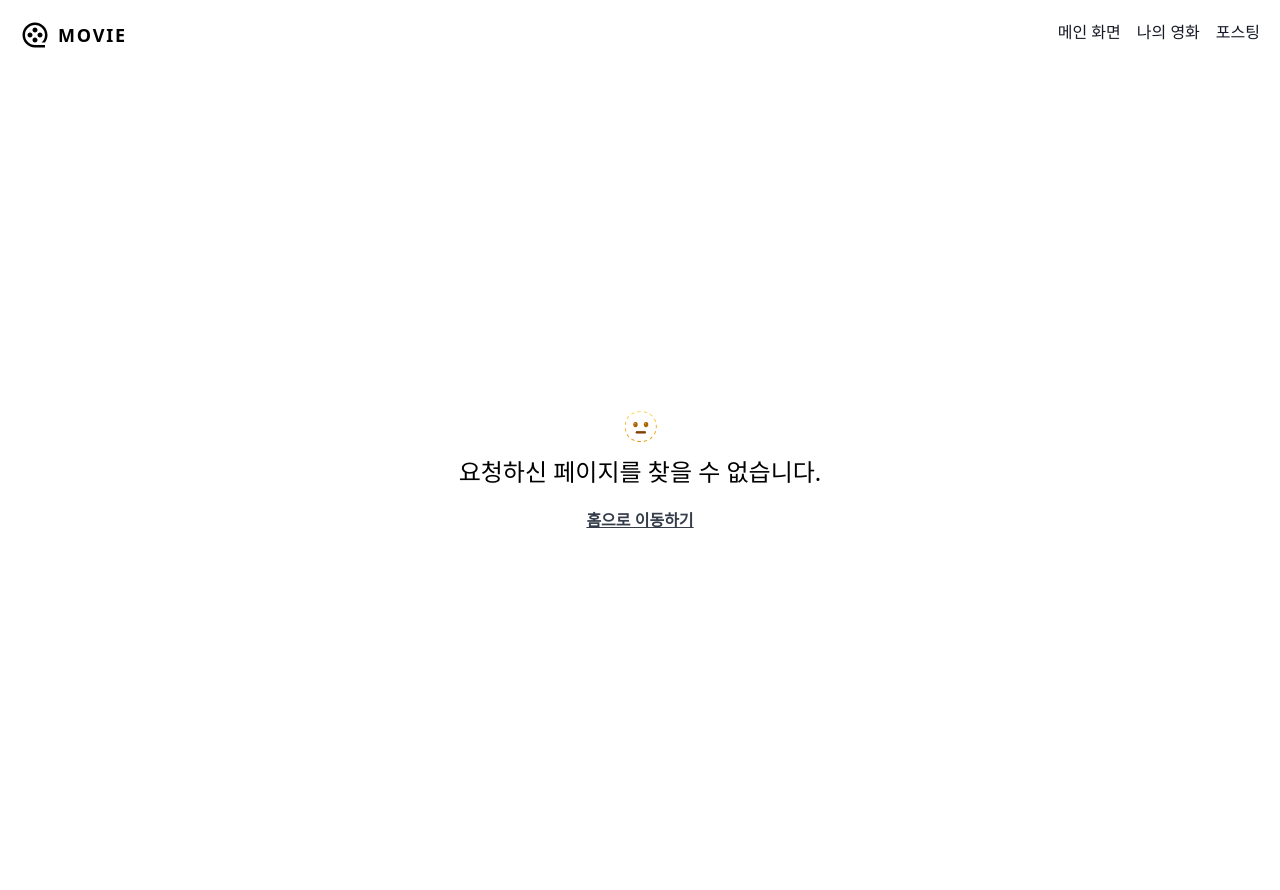
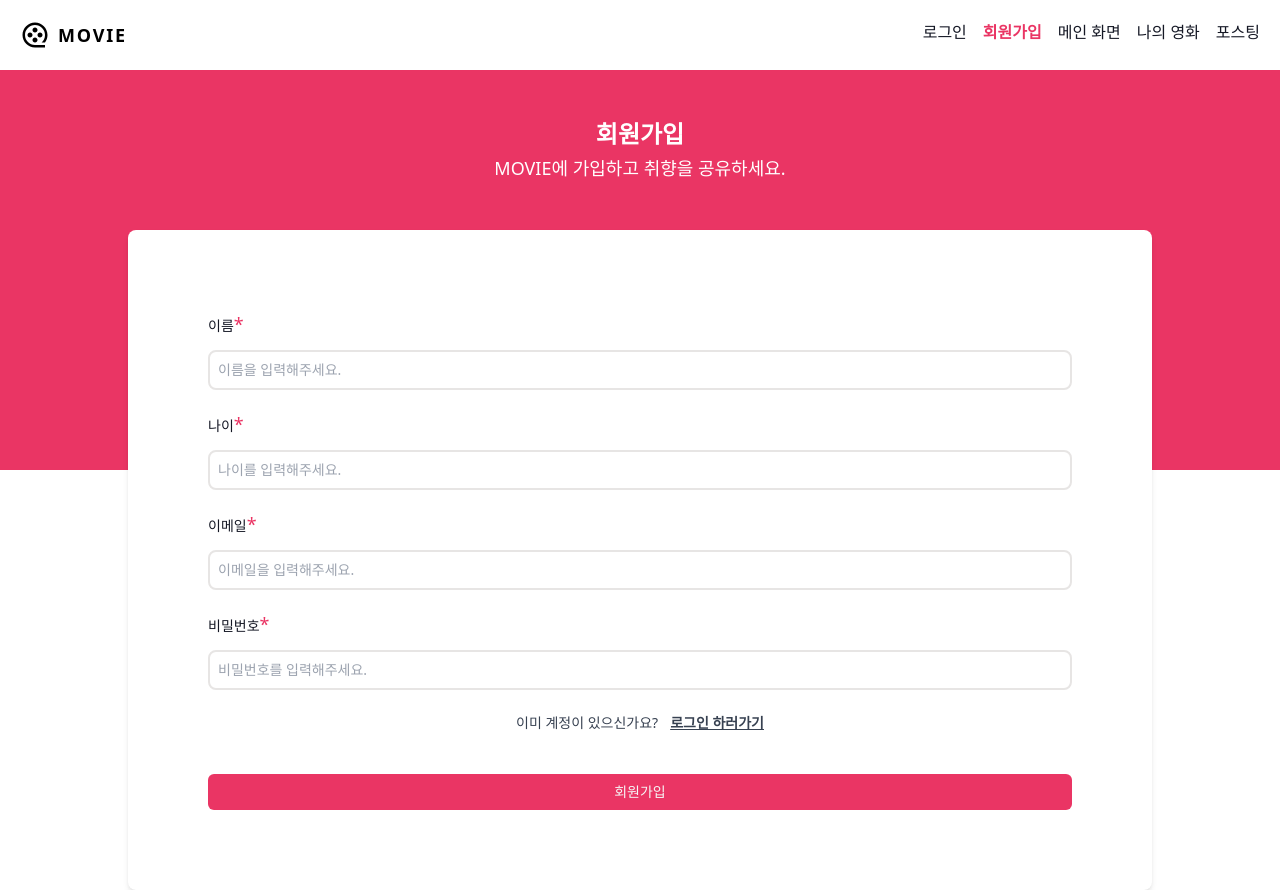
Before and after one commit to daindaind/next-app-ts-favorite-movie, a Next.js app: page /signup in a window 1280 px wide. Before the commit this address had no page. Built offline with nearby package versions, Linux system fonts and the light colour scheme.

Commit message:
Feat: Signup Page SSR 구현, 회원가입 api 연결

```diff
--- /dev/null
+++ b/app/login/page.tsx
@@ -0,0 +1,9 @@
+import React from 'react'
+
+function LoginPage() {
+  return (
+    <div>LoginPage</div>
+  )
+}
+
+export default LoginPage;
--- /dev/null
+++ b/app/signup/page.tsx
@@ -0,0 +1,90 @@
+import Button from '@/components/common/Button'
+import Input from '@/components/common/Input'
+import { API_URL, PAGE_URL } from '@/constants/router'
+import Link from 'next/link'
+import React from 'react'
+import { redirect } from 'next/navigation'
+
+async function create(formData: FormData) {
+   'use server'
+
+   const data = {
+      username: formData.get('username'),
+      age: formData.get('age'),
+      email: formData.get('email'),
+      password: formData.get('password'),
+   };
+
+   try {
+      const res = await fetch(`http://localhost:3000${API_URL.SINGUP}`, {
+         method: 'POST',
+         headers: {
+            'Content-Type': "application/json"
+         },
+         body: JSON.stringify({
+            email: String(data.email),
+            password: String(data.password)
+         })
+      });
+
+      if (res.status === 200) {
+         redirect(`${PAGE_URL.LOGIN}`);
+      }
+   } catch (error) {
+      console.error('Signup failed:', error);
+   }
+
+   console.log(data);
+};
+
+function SignupPage() {
+  return (
+   <form className='relative h-screen w-full' action={create}>
+      <div className='flex flex-col items-center h-[50vh] bg-cherry-pink'>
+         <h1 className='text-white font-semibold text-2xl mt-12'>회원가입</h1>
+         <h3 className='text-white font-light text-lg mt-1'>MOVIE에 가입하고 취향을 공유하세요.</h3>
+
+         <div className='absolute w-[80%] bg-white z-50 top-40 rounded-lg p-20 shadow-md max-w-[1056px]'>
+            <div className="flex flex-col gap-3 w-full">
+               <p className="text-gray-08 text-sm font-normal">이름<span className='text-cherry-pink text-lg'>*</span></p>
+               <Input
+                  name='username'
+                  placeholder="이름을 입력해주세요."
+               />
+            </div>
+            <div className="flex flex-col gap-3 w-full mt-5">
+               <p className="text-gray-08 text-sm font-normal">나이<span className='text-cherry-pink text-lg'>*</span></p>
+               <Input
+                  name='age'
+                  placeholder="나이를 입력해주세요."
+               />
+            </div>
+            <div className="flex flex-col gap-3 w-full mt-5">
+               <p className="text-gray-08 text-sm font-normal">이메일<span className='text-cherry-pink text-lg'>*</span></p>
+               <Input
+                  name='email'
+                  placeholder="이메일을 입력해주세요."
+               />
+            </div>
+            <div className="flex flex-col gap-3 w-full mt-5">
+               <p className="text-gray-08 text-sm font-normal">비밀번호<span className='text-cherry-pink text-lg'>*</span></p>
+               <Input
+                  name='password'
+                  type='password'
+                  placeholder="비밀번호를 입력해주세요."
+               />
+            </div>
+            <div className='flex flex-row justify-center gap-3 mt-5'>
+               <p className='self-center text-sm text-gray-700 mt-[2px]'>이미 계정이 있으신가요?</p>
+               <Link href="/login"><span className='text-sm text-gray-700 font-semibold hover:text-cherry-pink underline'>로그인 하러가기</span></Link>
+            </div>
+            <div className='flex flex-col w-full mt-10'>
+               <Button label="회원가입" type="submit" />
+            </div>
+         </div>
+      </div>
+   </form>
+  )
+}
+
+export default SignupPage
--- a/components/common/Button.tsx
+++ b/components/common/Button.tsx
@@ -1,5 +1,3 @@
-'use client'
-
 interface ButtomProps {
    label: string;
    onClick?: (e: any) => void;
@@ -9,7 +7,7 @@ interface ButtomProps {
 const Button = ({ label, onClick, type }: ButtomProps) => {
    return (
      <button
-       className="p-2 bg-cherry-pink border-none rounded-md transition ease-in delay-75 hover:cursor-pointer hover:scale-90 transform-gpu"
+       className="p-2 bg-cherry-pink border-none rounded-md transition ease-in delay-75 hover:cursor-pointer hover:scale-95 transform-gpu"
        onClick={onClick}
        type={type}
      >
--- a/components/common/Input.tsx
+++ b/components/common/Input.tsx
@@ -1,19 +1,20 @@
-'use client'
 
 interface InputProps {
-   value: string;
-   onChange: (e: React.ChangeEvent<HTMLInputElement>) => void;
+   value?: string;
+   onChange?: (e: React.ChangeEvent<HTMLInputElement>) => void;
    placeholder: string;
    type?: string;
+   name?: string;
 }
 
-const Input = ({ value, onChange, placeholder, type }: InputProps) => {
+const Input = ({ value, onChange, placeholder, type, name }: InputProps) => {
    return (
      <input
        value={value}
        onChange={onChange}
        placeholder={placeholder}
        type={type}
+       name={name}
        className="w-full bg-white border-2 border-stone-200 rounded-lg p-2 text-sm focus:outline-none"
      />
    );
--- a/components/common/Navbar.tsx
+++ b/components/common/Navbar.tsx
@@ -20,6 +20,12 @@ function Navbar({}: NavbarProps) {
       </Link>
       <div className="flex flex-row justify-end align-middle flex-1 gap-4">
         <li>
+          <Link href={PAGE_URL.LOGIN} className={currentPath === PAGE_URL.LOGIN ? "font-bold text-cherry-pink no-underline" : "flex font-medium text-default-text no-underline"}>로그인</Link>
+        </li>
+        <li>
+          <Link href={PAGE_URL.SINGUP} className={currentPath === PAGE_URL.SINGUP ? "font-bold text-cherry-pink no-underline" : "flex font-medium text-default-text no-underline"}>회원가입</Link>
+        </li>
+        <li>
           <Link href={PAGE_URL.BASE} className={currentPath === PAGE_URL.BASE ? "font-bold text-cherry-pink no-underline" : "flex font-medium text-default-text no-underline"}>메인 화면</Link>
         </li>
         <li>
--- a/constants/router.ts
+++ b/constants/router.ts
@@ -3,10 +3,25 @@ const PAGE_URL = {
    MOVIES: "/movies",
    MOVIE_DETAIL: `/movies/detail`,
    POST: "/post",
+   LOGIN: '/login',
+   SINGUP: '/signup'
  };
 
+
+const BASE_URL = {
+  AUTH: 'auth'
+}
+
  const API_URL = {
-   PRODUCTS: '/products'
+   PRODUCTS: '/products',
+
+   // auth
+   LOGIN: `/${BASE_URL.AUTH}/login`,
+   SINGUP: `/${BASE_URL.AUTH}/signup`,
+   REFRESH: `/${BASE_URL.AUTH}/refresh`,
+   ME: `/${BASE_URL.AUTH}/me`,
+   LOGOUT: `/${BASE_URL.AUTH}/logout`,
+   CATEGOTY: `/${BASE_URL.AUTH}/category`
  }
 
  export { PAGE_URL, API_URL };
```
Also changed, not shown: api/auth.ts (added, +40 -0 lines), api/axios.ts (added, +8 -0 lines), hooks/queries/useAuth.ts (added, +38 -0 lines), package.json (+5 -3 lines), 1 other file (tests, documents, lock files or other folders).
